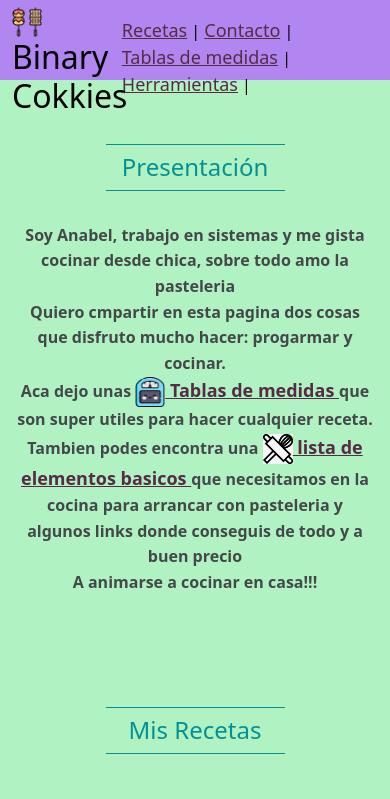
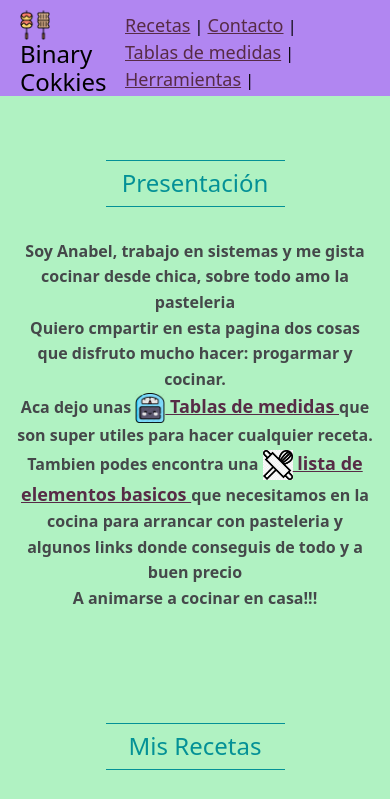
Before and after one commit to araimundi/recetasCocinaAni, a plain HTML site: page index.html in a window 390 px wide. Shown: the top 799 px of the page. Drawn offline with Linux system fonts and the light colour scheme.

Commit message:
no message

```diff
--- a/style/estilos.css
+++ b/style/estilos.css
@@ -17,7 +17,7 @@
     --color-botone:rgb(3, 56, 58);
     --ancho-max: 900px;
     --altura-header: 3rem;
-    --altura-header2:5rem;
+    --altura-header2:6rem;
 }
 
 /*****************/
@@ -313,11 +313,11 @@ footer {
     height: var(--altura-header2);
   }
 
-  .logoDiv {
+  .headerDiv {
     padding: 0.5rem;
   }
 
-  .logoDiv  h1{
+  .headerDiv  h1{
       font-size: 1.5rem;
   }
 
```
